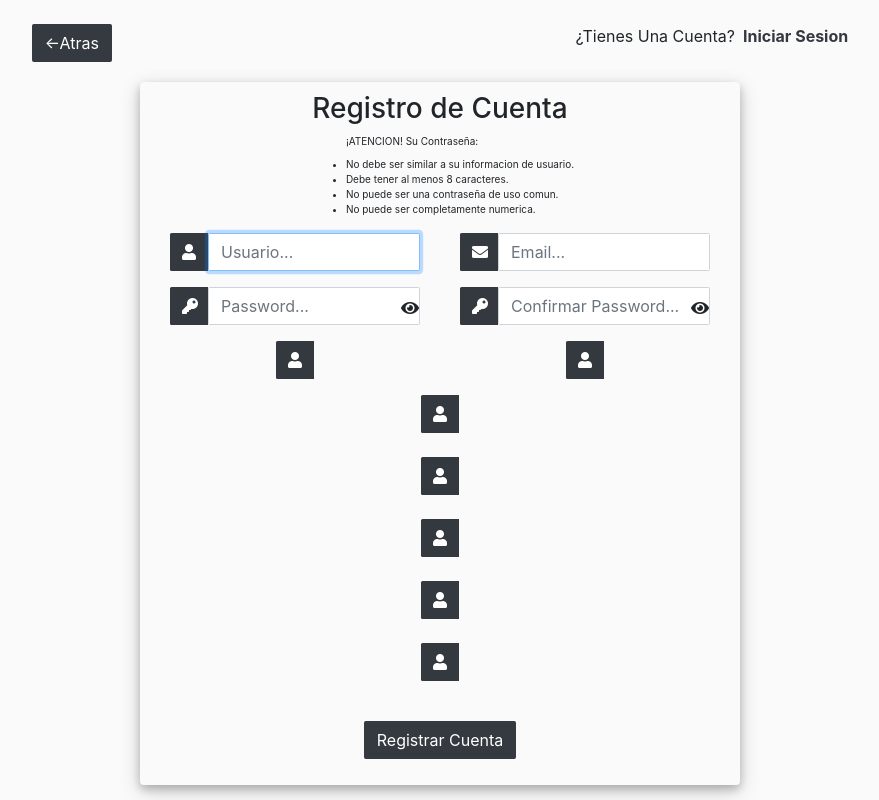
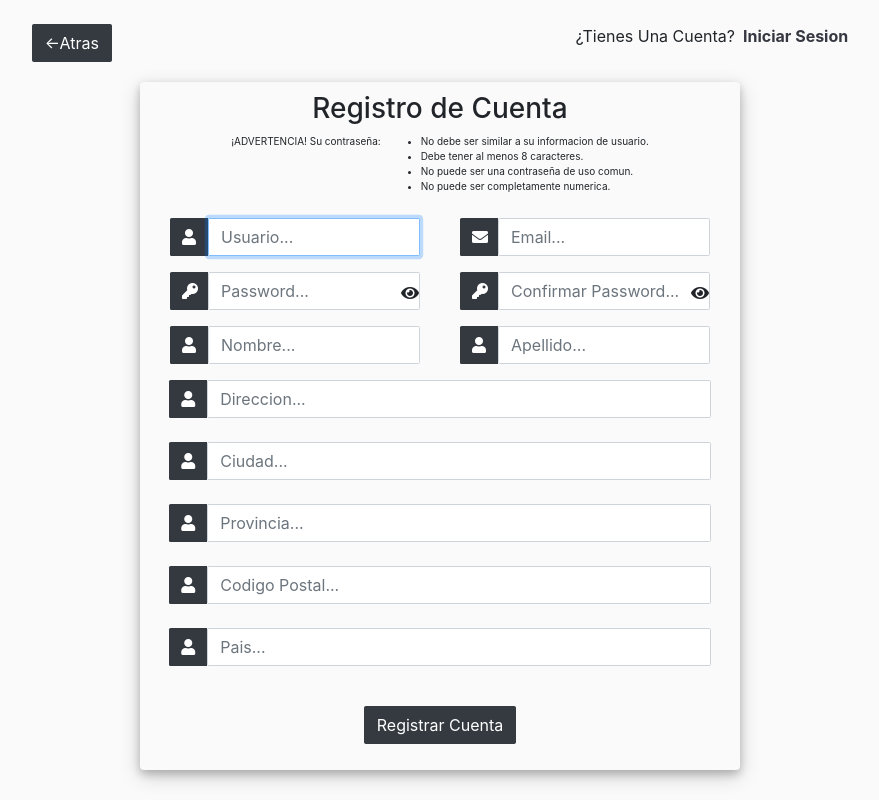
Before and after one commit to mattcocciolo/ecommerce, a Django app: page /register/ in a window 1280 px wide. Shown: the whole page, without its empty margins (200-1079 px from the left). Run offline with Django 3.2, Linux system fonts and the light colour scheme; some libraries are stand-ins or nearby versions.

Commit message:
Se modifico el formulario de registro, ahora el registro de usuarios soporta username, email, nombre, apellido, direccion, ciudad, provincia, codigo postal, pais

```diff
--- a/ecommerce/store/forms.py
+++ b/ecommerce/store/forms.py
@@ -15,11 +15,13 @@ class OrderForm(ModelForm):
 class CreateUserForm(UserCreationForm):
     class Meta:
         model = User
-        fields = ['username', 'email', 'password1', 'password2']
+        fields = ['username', 'email', 'password1', 'password2', 'first_name', 'last_name']
 
         widgets = {
             'username': forms.TextInput(attrs={'class': 'form-control', 'placeholder': 'Usuario...'}),
             'email': forms.TextInput(attrs={'class': 'form-control', 'placeholder': 'Email...'}),
+            'first_name': forms.TextInput(attrs={'class': 'form-control', 'placeholder': 'Nombre...'}),
+            'last_name': forms.TextInput(attrs={'class': 'form-control', 'placeholder': 'Apellido...'}),
         }
 
     password1 = forms.CharField(
@@ -41,9 +43,20 @@ class ShippingForm(ModelForm):
         model = ShippingAddress
         fields = '__all__'
         exclude = ['customer', 'order']
+        widgets = {
+            'address': forms.TextInput(attrs={'class': 'form-control', 'placeholder': 'Direccion...'}),
+            'city': forms.TextInput(attrs={'class': 'form-control', 'placeholder': 'Ciudad...'}),
+            'state': forms.TextInput(attrs={'class': 'form-control', 'placeholder': 'Provincia...'}),
+            'zipcode': forms.TextInput(attrs={'class': 'form-control', 'placeholder': 'Codigo Postal...'}),
+            'country': forms.TextInput(attrs={'class': 'form-control', 'placeholder': 'Pais...'}),
+        }
 
 
 class CustomerForm2(ModelForm):
     class Meta:
         model = Customer
         fields = ['first_name', 'last_name']
+        widgets = {
+                    'first_name': forms.TextInput(attrs={'class': 'form-control', 'placeholder': 'Nombre...'}),
+                    'last_name': forms.TextInput(attrs={'class': 'form-control', 'placeholder': 'Apellido...'}),
+                }
--- a/ecommerce/store/templates/store/profile_orders.html
+++ b/ecommerce/store/templates/store/profile_orders.html
@@ -2,6 +2,7 @@
 {% load static %}
 {% block content %}
 <div class="box-element">
+
     <a class="btn btn-dark" href="{% url 'set_profile' %}">&#8592;Atras</a>
     <br>
     <div class="col-lg-8 center-form-tit">
@@ -33,6 +34,7 @@
                 <div class="col-right-d">
                     <div class="center"><strong><p>{{order_profile.date}}</p></strong></div>
                 </div>
+
                 <a style="float:right" class="btn btn-success" href="{% url 'details' order_profile.transaction_id%}">Ver
                     Pedido</a>
             </div>
--- a/ecommerce/store/templates/store/profile_ship.html
+++ b/ecommerce/store/templates/store/profile_ship.html
@@ -5,7 +5,6 @@
     <a class="btn btn-dark" href="{% url 'set_profile' %}">&#8592;Atras</a>
     <br>
     <div class="col-lg-8 center-form-tit">
-
             <hr>
             <h6 ALIGN="center"><strong>Importante: </strong> Verifique que sea correcta y mantenga actualizada su informacion.</h6>
             <hr>
--- a/ecommerce/store/templates/store/register.html
+++ b/ecommerce/store/templates/store/register.html
@@ -21,14 +21,25 @@
         <h3 id="title">Registro de Cuenta</h3>
     </div>
     <div class="text-list">
+        <p>¡ADVERTENCIA! Su contraseña:</p>
         <ul>
-                <label>¡ATENCION! Su Contraseña:</label>
             <li>No debe ser similar a su informacion de usuario.</li>
             <li>Debe tener al menos 8 caracteres.</li>
             <li>No puede ser una contraseña de uso comun.</li>
             <li>No puede ser completamente numerica.</li>
         </ul>
     </div>
+
+    {% if messages %}
+    <ul class="messages">
+        {% for message in messages %}
+        <h6 {% if message.tags %} class="{{ message.tags }}" {% endif %}>{{ message }}</h6>
+        {% endfor %}
+    </ul>
+    {% endif %}
+
+    <h6>{{form.errors}}</h6>
+
     <form method="POST" action="" enctype="multipart/form-data">
         {% csrf_token %}
         <div class="row-form">
@@ -73,14 +84,14 @@
             <div class="input-group mb-3">
                 <div class="input-group-append">
                     <span class="input-group-text"><i class="fas fa-user"></i></span>
-                    {{form2.first_name}}
+                    {{form.first_name}}
                 </div>
             </div>
             <br>
             <div class="input-group mb-3">
                 <div class="input-group-append">
                     <span class="input-group-text"><i class="fas fa-user"></i></span>
-                    {{form2.last_name}}
+                    {{form.last_name}}
                 </div>
             </div>
         </div>
@@ -89,27 +100,27 @@
         <div class="column2">
             <div class="input-group-append-2 input-group-append">
                 <span class="input-group-text"><i class="fas fa-user"></i></span>
-                {{form3.address}}
+                {{form_ship.address}}
             </div>
             <br>
             <div class="input-group-append-2 input-group-append">
                 <span class="input-group-text"><i class="fas fa-user"></i></span>
-                {{form3.city}}
+                {{form_ship.city}}
             </div>
             <br>
             <div class="input-group-append-2 input-group-append">
                 <span class="input-group-text"><i class="fas fa-user"></i></span>
-                {{form3.state}}
+                {{form_ship.state}}
             </div>
             <br>
             <div class="input-group-append-2 input-group-append">
                 <span class="input-group-text"><i class="fas fa-user"></i></span>
-                {{form3.zipcode}}
+                {{form_ship.zipcode}}
             </div>
             <br>
             <div class="input-group-append-2 input-group-append">
                 <span class="input-group-text"><i class="fas fa-user"></i></span>
-                {{form3.country}}
+                {{form_ship.country}}
             </div>
             <br>
             <div class="d-flex justify-content-center mt-3 login_container">
--- a/ecommerce/store/views.py
+++ b/ecommerce/store/views.py
@@ -25,26 +25,47 @@ from .utils import cartdata, guest_order
 
 @unauthenticated_user
 def register_page(request):
+
     form = CreateUserForm()
+    form_ship = ShippingForm()
     if request.method == 'POST':
         form = CreateUserForm(request.POST)
-        if form.is_valid():
-            user = form.save(commit=False)
+        form_ship = ShippingForm(request.POST)
+        if form.is_valid() and form_ship.is_valid():
+            user = form.save(commit=True)
             user.is_active = True
-            user.save()
 
             user = form.cleaned_data.get('username')
             email = form.cleaned_data.get('email')
-            customer, created = Customer.objects.get_or_create(email=email)
-            new_user = form.save()
-            customer.user = new_user
-            customer.name = user
-            group = Group.objects.get(name='customers')
-            new_user.groups.add(group)
-            customer.email = email
-            customer.save()
-            return render(request, 'store/login.html')
-    context = {'form': form}
+
+            if Customer.objects.filter(email=email).exists():
+                messages.info(request, '¡ADVERTENCIA! Email ya registrado, por favor ingrese uno valido')
+            else:
+                form.save()
+                customer, created = Customer.objects.get_or_create(email=email)
+
+                new_user = form.save()
+                customer.user = new_user
+                customer.name = user
+
+                new_customer = form.save()
+                customer.first_name = new_customer.first_name
+                customer.last_name = new_customer.last_name
+
+                group = Group.objects.get(name='customers')
+                new_user.groups.add(group)
+
+                customer.email = email
+                customer.save()
+
+                p = form_ship.save()
+                ship = ShippingAddress.objects.get(customer=p.customer)
+                p.customer = customer
+                ship.save()
+                form_ship.save()
+
+                return render(request, 'store/account_activation_sent.html')
+    context = {'form': form, 'form_ship': form_ship}
     return render(request, 'store/register.html', context)
 
 
@@ -207,7 +228,7 @@ def profile_ship(request):
 
 def profile_orders(request):
 
-    order_profile = Order.objects.all()
+    order_profile = Order.objects.filter()
     data = cartdata(request)
     cartitems = data['cartitems']
     order = data['order']
--- a/ecommerce/ware/templates/ware/processed_orders.html
+++ b/ecommerce/ware/templates/ware/processed_orders.html
@@ -4,9 +4,6 @@
 <div class="row-orders">
     {% if group == 'admin' or group == 'employees'%}
     <a class="btn btn-success" href="{% url 'orders' %}" style="float:right">Pedidos Pendientes</a>
-    {% endif %}
-    {% if group == 'customers'%}
-    <a class="btn btn-dark" href="{% url 'set_profile' %}">&#8592;Atras</a>
     {% endif %}
     <div class="title"><h2>Pedidos Procesados</h2></div>
     <br>
```
Also changed, not shown: ecommerce/ware/templates/ware/details.html (+6 -1 lines), ecommerce/ware/views.py (+6 -1 lines), ecommerce/db.sqlite3, ecommerce/static/css/forms.css (line endings or trailing spaces), 1 other file. Lines whose indentation alone changed are shown as unchanged.
